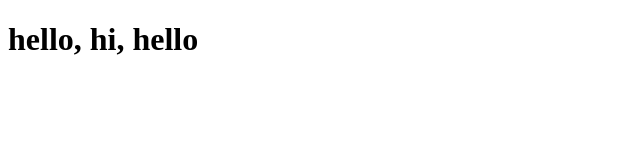
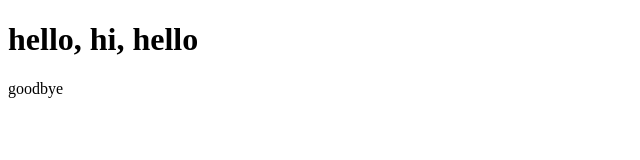
Before and after one commit to matthijsverbeek/matthijsverbeek.github.io, a plain HTML site: page index.html in a window 1280 px wide. Shown: the full height of the page, 0-640 px from the left. Drawn offline with Linux system fonts and the light colour scheme.

Commit message:
Update index.html (#3)

```diff
--- a/index.html
+++ b/index.html
@@ -12,5 +12,8 @@
             hello, hi, hello
         </h1>
     </main>
+    <header>
+        goodbye
+    </header>
 </body>
 </html>
```
